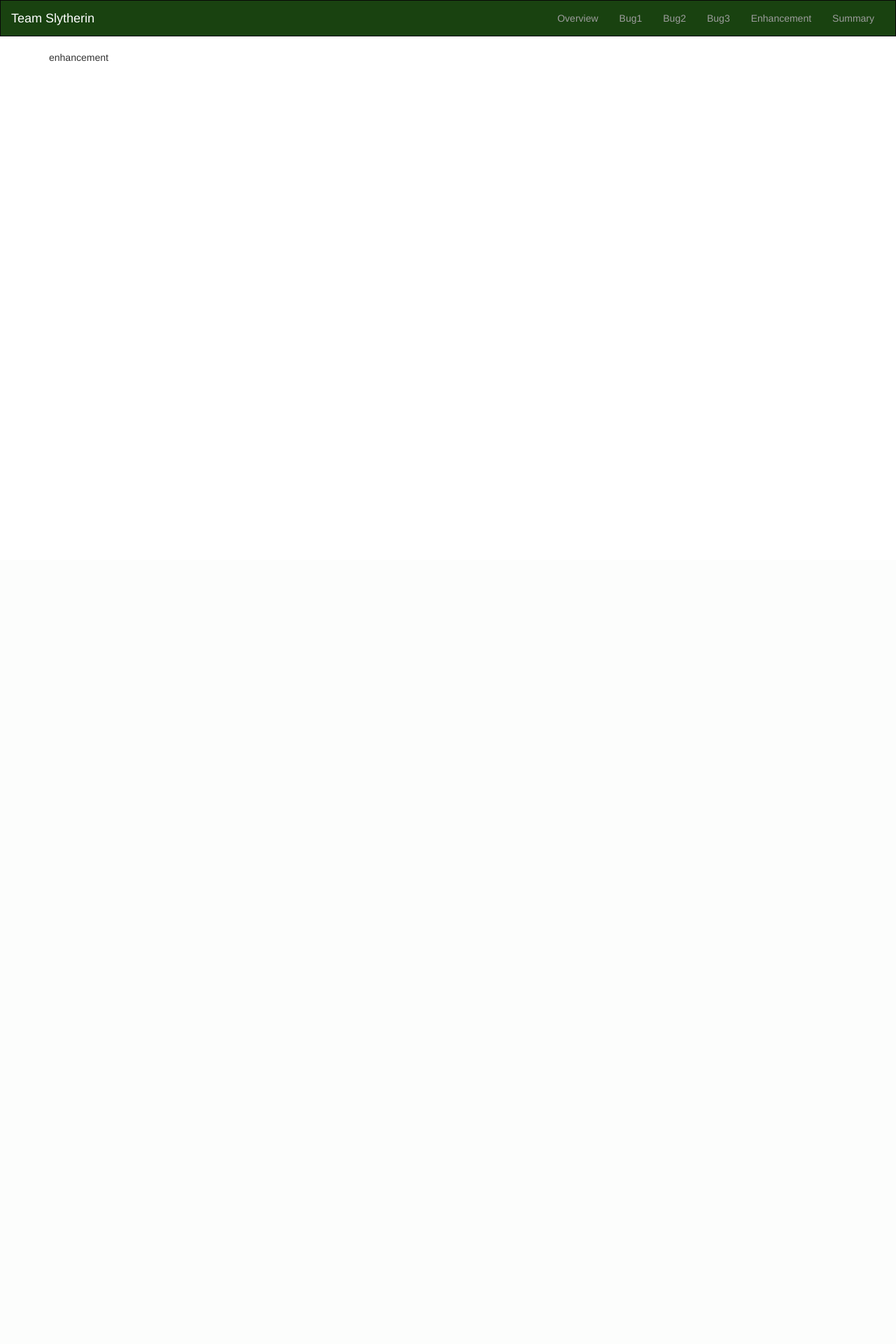
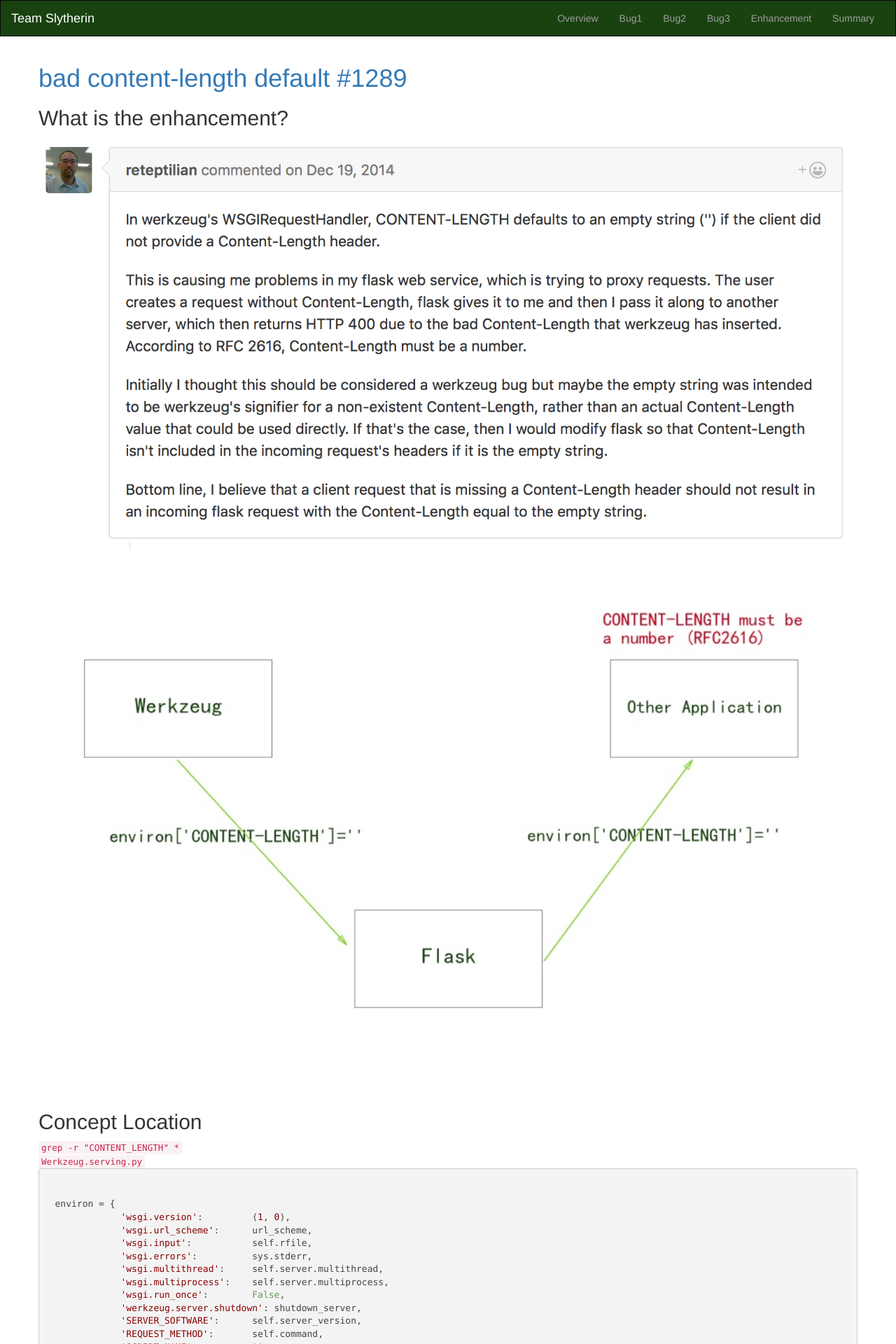
Before and after one commit to team-Slytherin-CSE2410/presentation, a Flask app: page /enhancement in a window 1280 px wide. Shown: the top 1920 px of the page at 70% size. Before the commit the page ends 88 px from the top, so only its background shows below. Run offline with Flask 2, Linux system fonts and the light colour scheme; parts of the project's set-up code (start-up, migrations or seed data) failed here and were passed over; some libraries are stand-ins or nearby versions.

Commit message:
finish enhancement

```diff
--- a/templates/enhancement.html
+++ b/templates/enhancement.html
@@ -1,4 +1,96 @@
 {% extends "template.html" %}
 {% block body %}
-  enhancement
+  <div class="row">
+    <h1><a href="https://github.com/pallets/flask/issues/1289">bad content-length default #1289</a></h1>
+
+    <div>
+        <h2>What is the enhancement?</h2>
+        <img src="{{ url_for('static', filename="enhancement.png") }}" style="width:100%;"/>
+        <img src="{{ url_for('static', filename="enhancement2.jpg") }}" style="width:100%;"/>
+    </div>
+
+    <div>
+        <h2>Concept Location</h2>
+        <code>grep -r "CONTENT_LENGTH" *</code>
+
+        <br>
+
+        <code>Werkzeug.serving.py</code>
+
+        <pre><code class="python">
+environ = {
+            'wsgi.version':         (1, 0),
+            'wsgi.url_scheme':      url_scheme,
+            'wsgi.input':           self.rfile,
+            'wsgi.errors':          sys.stderr,
+            'wsgi.multithread':     self.server.multithread,
+            'wsgi.multiprocess':    self.server.multiprocess,
+            'wsgi.run_once':        False,
+            'werkzeug.server.shutdown': shutdown_server,
+            'SERVER_SOFTWARE':      self.server_version,
+            'REQUEST_METHOD':       self.command,
+            'SCRIPT_NAME':          '',
+            'PATH_INFO':            wsgi_encoding_dance(path_info),
+            'QUERY_STRING':         wsgi_encoding_dance(request_url.query),
+            'CONTENT_TYPE':         self.headers.get('Content-Type', ''),
+            'CONTENT_LENGTH':       self.headers.get('Content-Length', ''),
+            'REMOTE_ADDR':          self.address_string(),
+            'REMOTE_PORT':          self.port_integer(),
+            'SERVER_NAME':          self.server.server_address[0],
+            'SERVER_PORT':          str(self.server.server_address[1]),
+            'SERVER_PROTOCOL':      self.request_version
+        }
+        </code></pre>
+    </div>
+
+    <div>
+        <h2>Fix</h2>
+
+        <div class="row">
+                    <div class="col-lg-6">
+                        <h3>Before</h3>
+                        <pre><code class="python">
+'CONTENT_LENGTH':       self.headers.get('Content-Length', ''),
+                        </code></pre>
+                    </div>
+
+                    <div class="col-lg-6">
+                        <h3>After</h3>
+                        <pre><code class="python">
+'CONTENT_LENGTH':       self.headers.get('Content-Length', 0),
+                        </code></pre>
+                    </div>
+
+        </div>
+    </div>
+
+    <div>
+            <h2>Overall</h2>
+            <div class="row">
+                <div class="col-lg-4">
+                    <h3>Files Inspected</h3>
+
+                    <p>Werkzeug</p>
+                    <ul>
+                        <li>serving.py</li>
+                        <li>wsgi.py</li>
+                        <li>datastructures.py</li>
+                    </ul>
+                </div>
+                <div class="col-lg-4">
+                    <h3>Files Changed</h3>
+                    <ul>
+                        <li>serving.py</li>
+                    </ul>
+                </div>
+                <div class="col-lg-4">
+                    <h3>Lines of Code Changed</h3>
+                    <p>Changed 1 line of code</p>
+                </div>
+
+            </div>
+        </div>
+
+
+  </div>
 {% endblock %}
```
Also changed, not shown: enhancement.png (added), static/enhancement.png (added), static/enhancement2.jpg (added).
